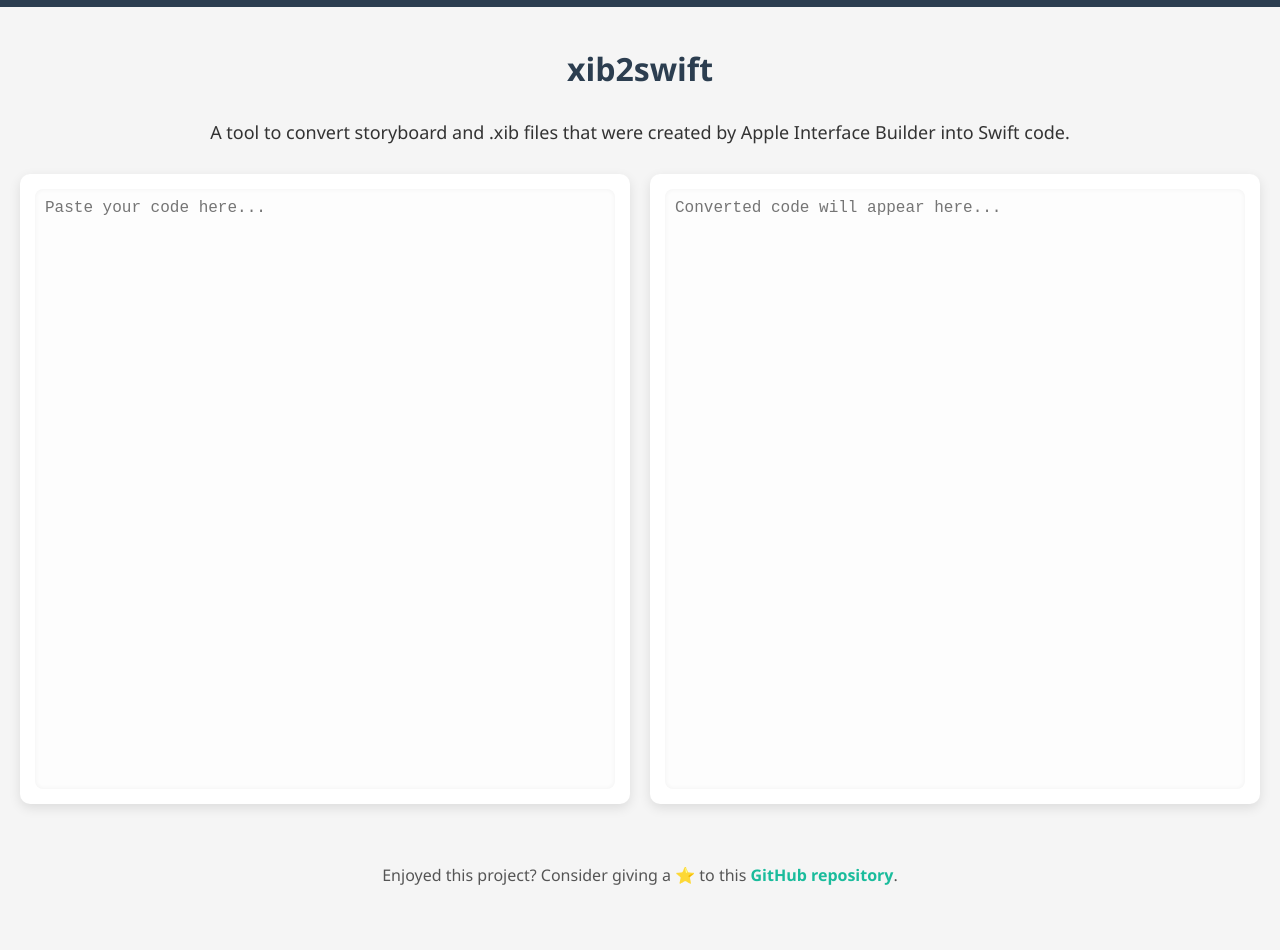
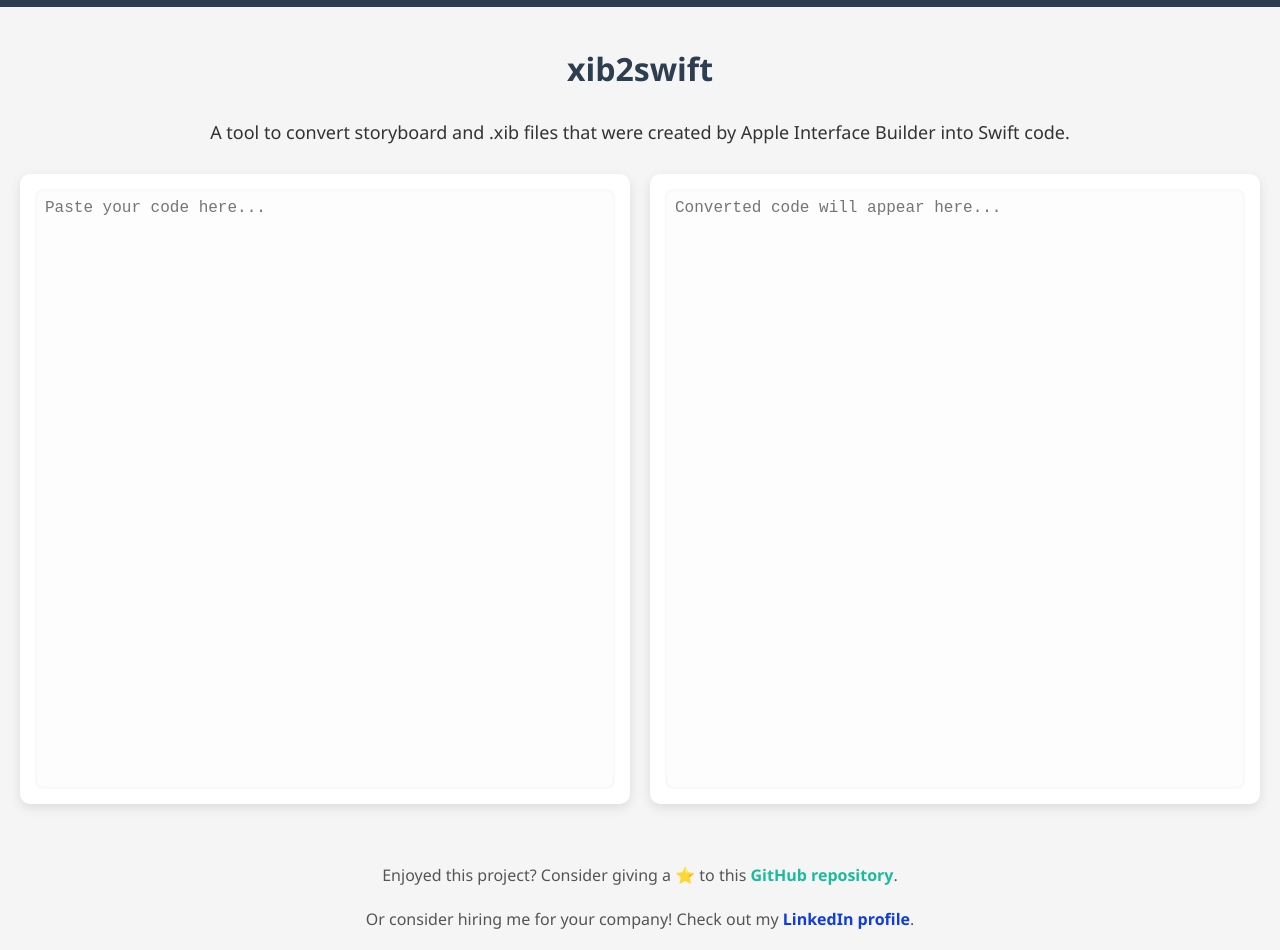
Before and after one commit to vinicius-caputo/xib2swift, a website built with webpack: page website/index.html in a window 1280 px wide. Shown: the part 49-999 px from the top of the page. Before the commit the page ends 955 px from the top, so only its background shows below. Built offline with nearby package versions, Linux system fonts and the light colour scheme.

Commit message:
[improv] - add text to website

```diff
--- a/website/index.html
+++ b/website/index.html
@@ -39,6 +39,9 @@
   <footer id="footer-message">
     Enjoyed this project? Consider giving a ⭐ to this
     <a href="https://github.com/vinicius-caputo/xib2swift" target="_blank">GitHub repository</a>.
+    <br>
+    <br>
+    Or consider hiring me for your company! Check out my <a href="https://www.linkedin.com/in/vinicius-caputo/" target="_blank">LinkedIn profile</a>.
   </footer>
 
   <script src="bundle.js"></script>
--- a/website/style.css
+++ b/website/style.css
@@ -133,6 +133,12 @@
   font-weight: bold;
 }
 
+#footer-message a:nth-of-type(2) {
+  color: #0f3cdf;
+  text-decoration: none;
+  font-weight: bold;
+}
+
 #footer-message a:hover {
   text-decoration: underline;
 }
```
